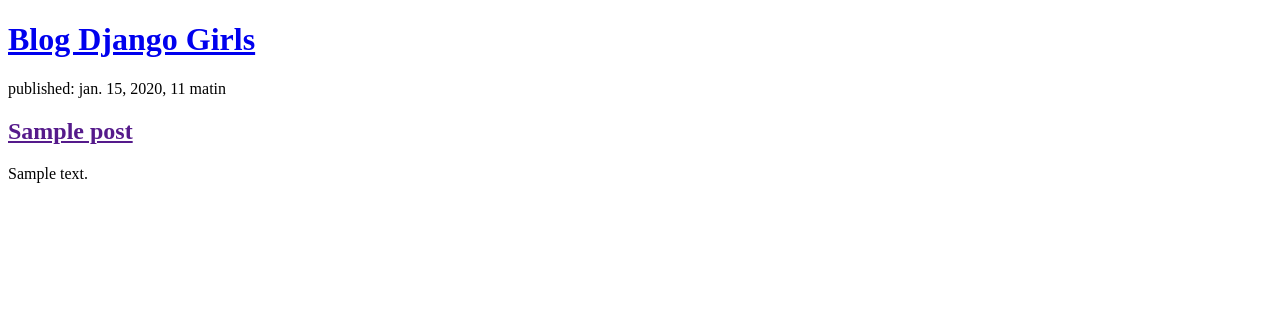
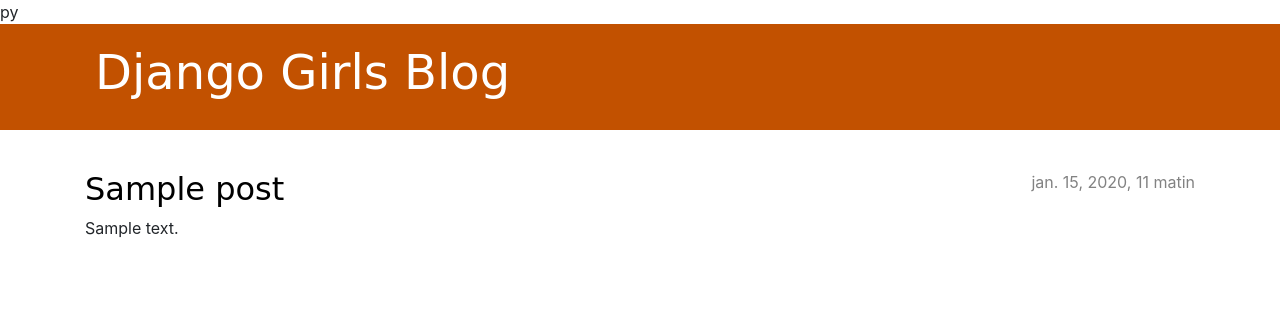
Before and after one commit to Tiana21/djangogirlblog, a Django app: page / in a window 1280 px wide. Shown: the top 309 px of the page. Run offline with Django 3.2, Linux system fonts and the light colour scheme; tables that the repository leaves empty hold one stand-in row (values such as "Sample post").

Commit message:
styling css

```diff
--- /dev/null
+++ b/blog/static/css/blog.css
@@ -0,0 +1,70 @@
+.page-header {
+    background-color: #C25100;
+    margin-top: 0;
+    margin-bottom: 40px;
+    padding: 20px 20px 20px 40px;
+}
+
+.page-header h1,
+.page-header h1 a,
+.page-header h1 a:visited,
+.page-header h1 a:active {
+    color: #ffffff;
+    font-size: 36pt;
+    text-decoration: none;
+}
+
+h1,
+h2,
+h3,
+h4 {
+    font-family: 'Lobster', cursive;
+}
+
+.date {
+    color: #828282;
+}
+
+.save {
+    float: right;
+}
+
+.post-form textarea,
+.post-form input {
+    width: 100%;
+}
+
+.top-menu,
+.top-menu:hover,
+.top-menu:visited {
+    color: #ffffff;
+    float: right;
+    font-size: 26pt;
+    margin-right: 20px;
+}
+
+.post {
+    margin-bottom: 70px;
+}
+
+.post h2 a,
+.post h2 a:visited {
+    color: #000000;
+}
+
+.post > .date,
+.post > .actions {
+    float: right;
+}
+
+.btn-default,
+.btn-default:visited {
+    color: #C25100;
+    background: none;
+    border-color: #C25100;
+}
+
+.btn-default:hover {
+    color: #FFFFFF;
+    background-color: #C25100;
+}
--- a/blog/templates/blog/post_list.html
+++ b/blog/templates/blog/post_list.html
@@ -1,22 +1,35 @@
 <!DOCTYPE html>
-<html>
+{% load static %}
+<html>py
     <head>
         <title>Blog Django Girls</title>
+        <link rel="stylesheet" href="https://cdn.jsdelivr.net/npm/bootstrap@4.5.3/dist/css/bootstrap.min.css" integrity="sha384-TX8t27EcRE3e/ihU7zmQxVncDAy5uIKz4rEkgIXeMed4M0jlfIDPvg6uqKI2xXr2" crossorigin="anonymous">
+        <link rel="stylesheet" href="{% static 'css/blog.css' %}">
     </head>
     <body>
 
-        <header>
-            <h1><a href="/">Blog Django Girls</a></h1>
+        <header class="page-header">
+            <div class="container">
+                <h1><a href="/">Django Girls Blog</a></h1>
+            </div>
         </header>
 
 
-        {% for post in posts %}
-            <article>
-                <time>published: {{ post.published_date }}</time>
-                <h2><a href="">{{ post.title }}</a></h2>
-                <p>{{ post.text|linebreaksbr }}</p>
-            </article>
-        {% endfor %}
+        <main class="container">
+            <div class="row">
+                <div class="col">
+                    {% for post in posts %}
+                        <article class="post">
+                            <time class="date">
+                                {{ post.published_date }}
+                            </time>
+                            <h2><a href="">{{ post.title }}</a></h2>
+                            <p>{{ post.text|linebreaksbr }}</p>
+                        </article>
+                    {% endfor %}
+                </div>
+            </div>
+        </main>
 
 
     </body>
```
Also changed, not shown: blog/static/data.txt (added).
